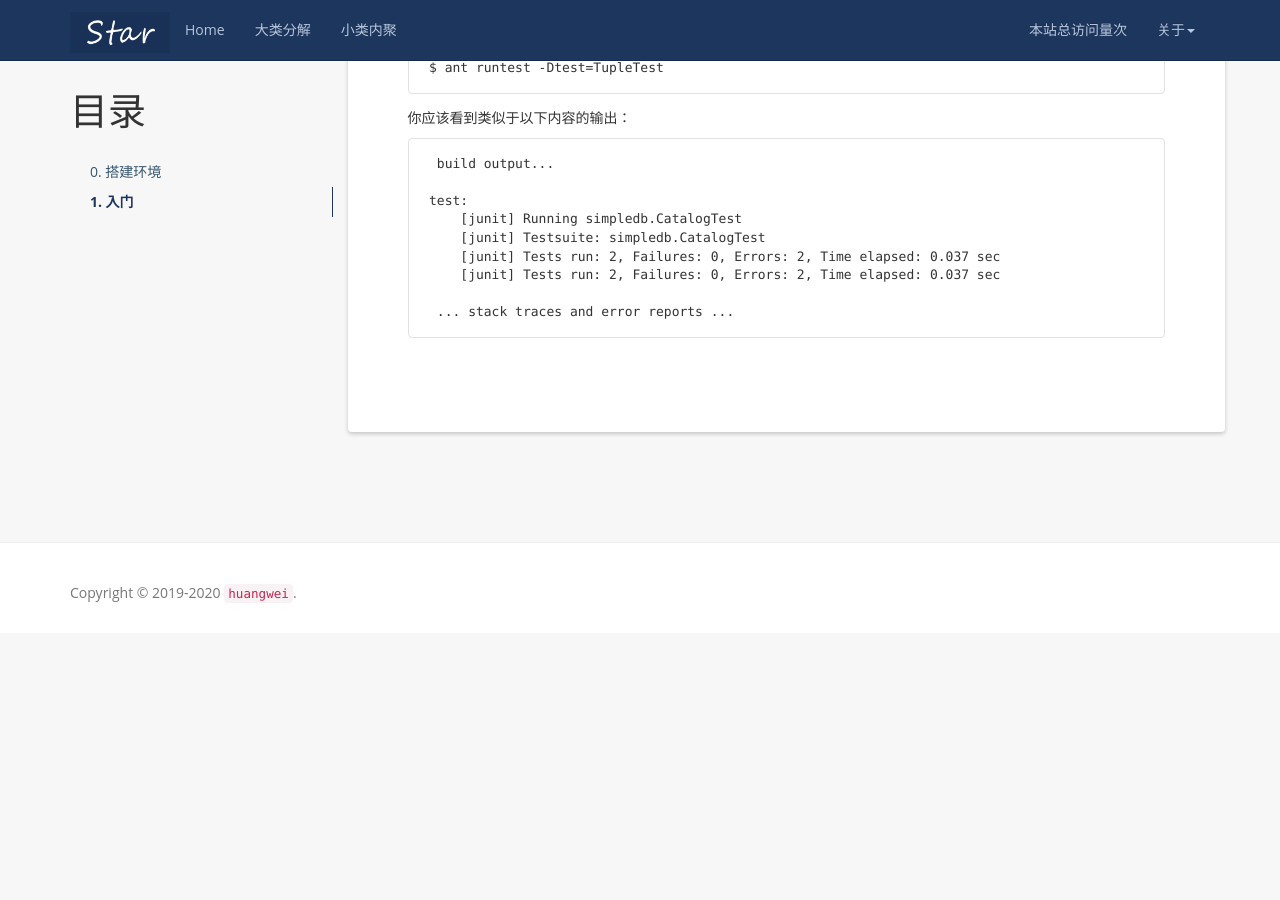
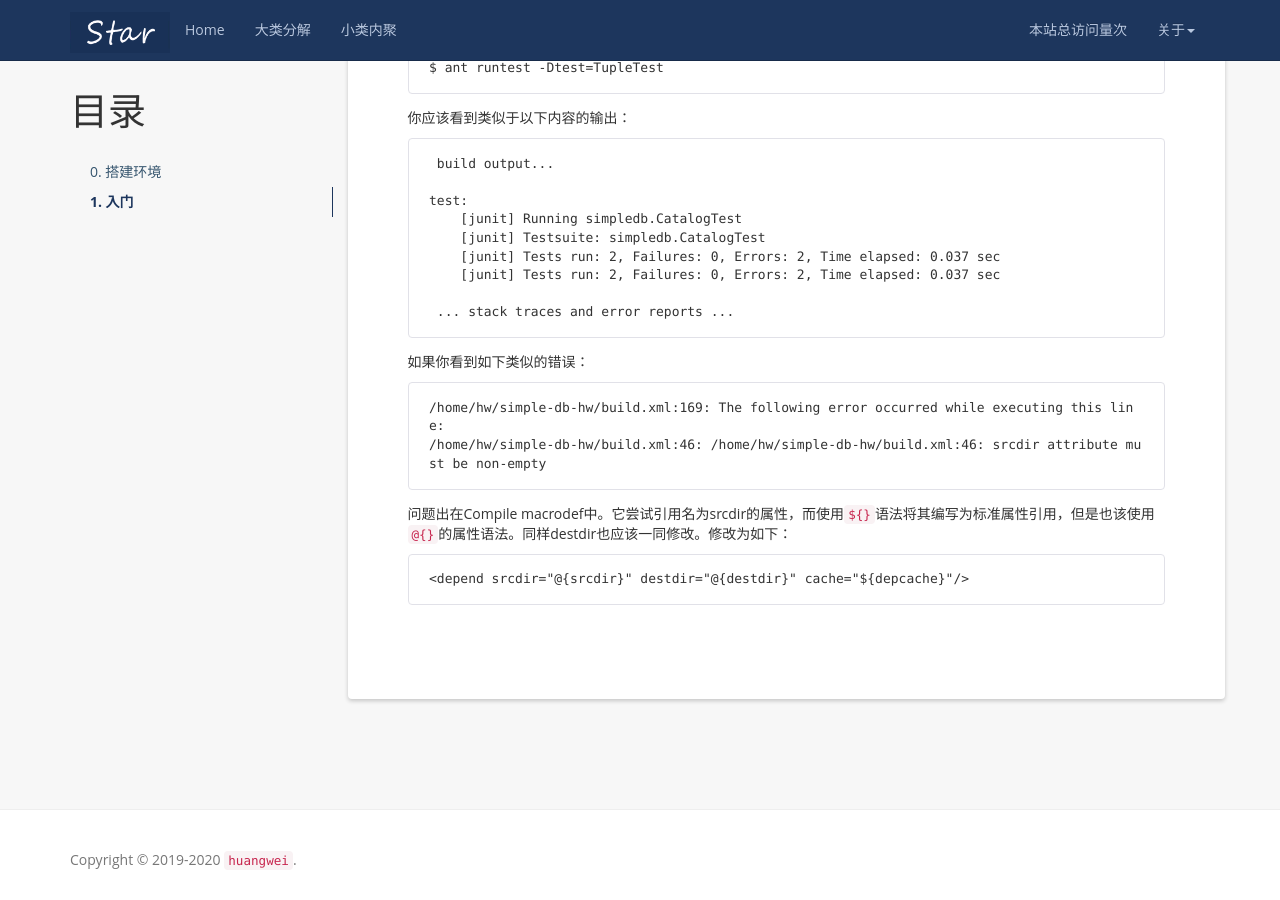
Before and after one commit to mayunmeiyouming/blog, a Jekyll site: the page built from _posts/2020-02-15-6.814-6.830 lab1.md, in a window 1280 px wide and 900 px high, scrolled down 1062 px. Built offline with Jekyll 4.4.1, drawn with Linux system fonts in a browser that asks for light colours; nearby versions of some CDN libraries; a script that is not in the unit is left out; comment, search, counter and statistics services are not loaded; before the commit the page ends 1695 px from its top, so only the background shows below that.

Commit message:
2020-2-16-9

````diff
--- a/_posts/2020-02-15-6.814-6.830 lab1.md
+++ b/_posts/2020-02-15-6.814-6.830 lab1.md
@@ -52,3 +52,16 @@ test:
 
  ... stack traces and error reports ...
 ```
+
+如果你看到如下类似的错误：
+
+```
+/home/hw/simple-db-hw/build.xml:169: The following error occurred while executing this line:
+/home/hw/simple-db-hw/build.xml:46: /home/hw/simple-db-hw/build.xml:46: srcdir attribute must be non-empty
+```
+
+问题出在Compile macrodef中。它尝试引用名为srcdir的属性，而使用`${}`语法将其编写为标准属性引用，但是也该使用`@{}`的属性语法。同样destdir也应该一同修改。修改为如下：
+
+```
+<depend srcdir="@{srcdir}" destdir="@{destdir}" cache="${depcache}"/>
+```
````
